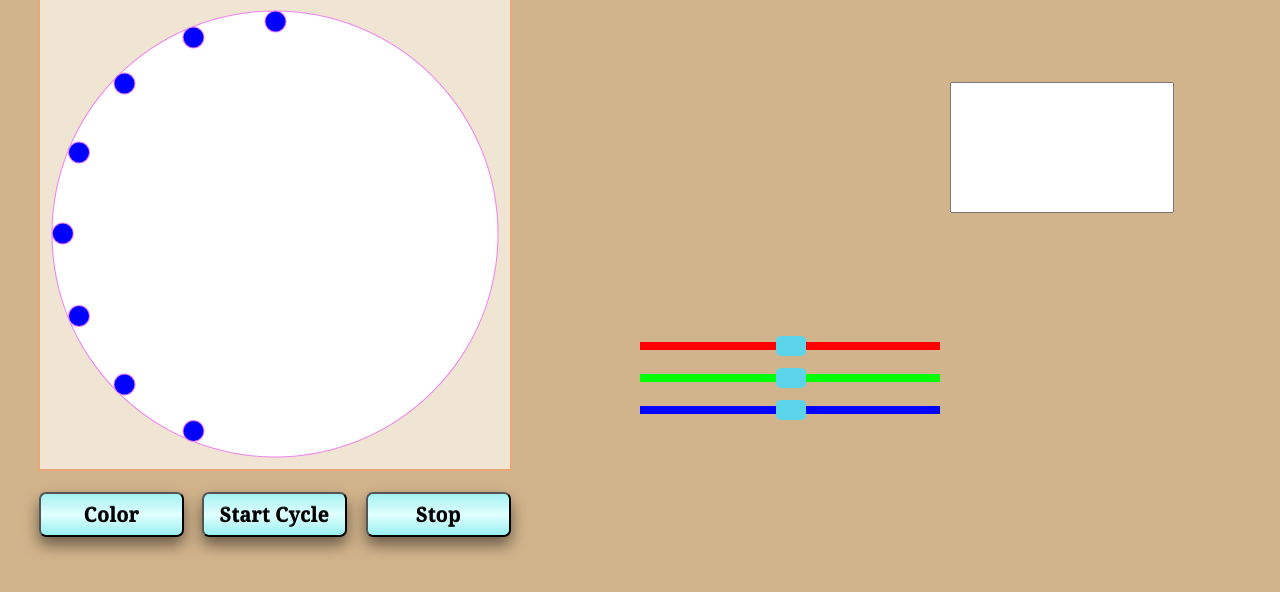
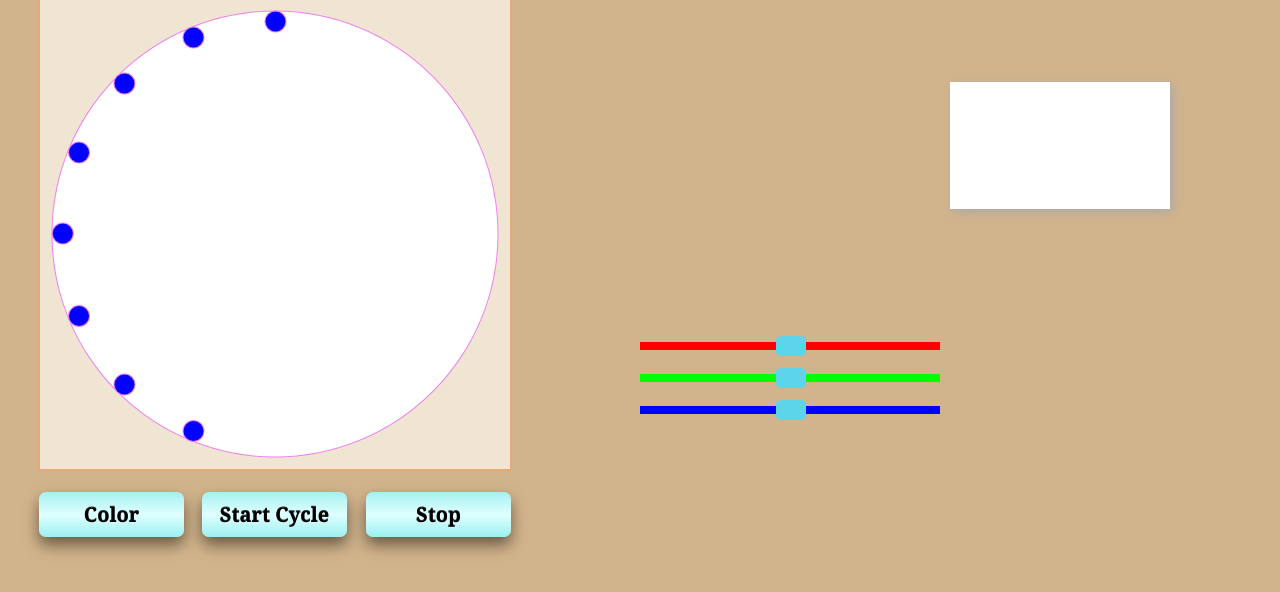
Before and after one commit to YuriSerikov/illusion, a plain HTML site: page index.html in a window 1280 px wide. Shown: the part 68-660 px from the top of the page. Drawn offline with nearby package versions, Linux system fonts and the light colour scheme.

Commit message:
changes in the styles

```diff
--- a/css/app.css
+++ b/css/app.css
@@ -20,6 +20,7 @@ a {
 button {
   outline: none;
   text-decoration: none;
+  border: none;
   width: 145px;
   height: 45px;
   margin: 10px 1px;
--- a/css/farbtastic.css
+++ b/css/farbtastic.css
@@ -30,12 +30,14 @@ body {
   margin: 20px 20px;
 }
 #color1 {
+  border: none;
   font-family: 'Times New Roman', Times, serif;
   font-size: 40px;
   font-weight: bold;
   width: 200px;
   margin: 30px 30px;
   padding: 40px 10px 40px 10px;
+  box-shadow: 3px 3px 10px darkgray;
   text-shadow: 2px 1px #090d18;
   text-align: center;
 }
```
